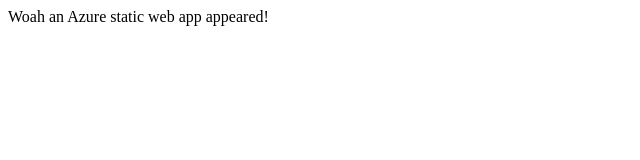
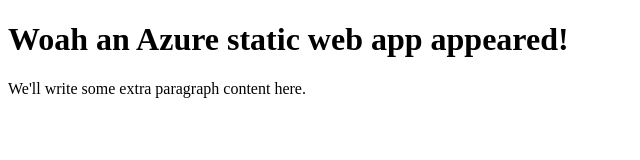
Before and after one commit to Sparrow0hawk/azureStatic, a plain HTML site: page index.html in a window 1280 px wide. Shown: the whole page, without its empty margins (0-640 px from the left). Drawn offline with Linux system fonts and the light colour scheme.

Commit message:
added some new html tags

```diff
--- a/index.html
+++ b/index.html
@@ -5,6 +5,12 @@
 		<title>Azure static web magic</title>
 	</head>
 	<body>
-		Woah an Azure static web app appeared!
+		<h1>
+			Woah an Azure static web app appeared!
+		</h1>
+
+		<p>
+			We'll write some extra paragraph content here.
+		</p>
 	</body>
 </html>
```
